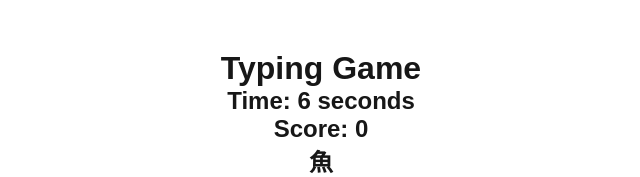
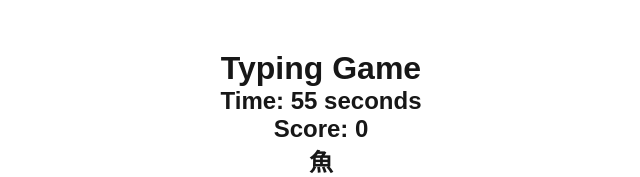
Before and after one commit to ryolingo/TOEIC-Typing-Game, a Next.js app: page /Game in a window 1280 px wide. Shown: the top 177 px of the page, without its empty margins (319-959 px from the left). Built offline with nearby package versions, Linux system fonts and the light colour scheme; no server answers.

Commit message:
ミスタイプの時の仕様変更

```diff
--- a/src/app/Game/page.tsx
+++ b/src/app/Game/page.tsx
@@ -12,18 +12,15 @@ const TypingGame = () => {
   const [word, setWord] = useState("");
   const searchParams = useSearchParams();
   const [meaning, setMeaning] = useState("");
-  const [userInput, setUserInput] = useState(""); // 修正：useInput -> userInput
+  const [userInput, setUserInput] = useState(""); // ユーザーの入力
   const [score, setScore] = useState(0); // スコア管理
   const [timer, setTimer] = useState(60); // タイマーを60秒に設定
   const level = searchParams.get("level") || "easy";
   const [mistyped, setMistyped] = useState(false);
-  const [gameOver, setgameOver] = useState(false);
+  const [gameOver, setGameOver] = useState(false);
   const router = useRouter();
-  // フォーカス管理用のref
   const inputRef = useRef<HTMLInputElement>(null);
-  const [incorrectWords, setIncorrectWords] = useState<
-    { word: string; meaning: string }[]
-  >([]);
+  const scoreRef = useRef(score);
 
   const getLevelWords = () => {
     return wordsList[level as keyof typeof wordsList] || wordsList.easy;
@@ -37,36 +34,36 @@ const TypingGame = () => {
     setWord(randomWord.word);
     setMeaning(randomWord.meaning);
     setUserInput(""); // 新しい単語が出たら入力をクリア
+    setMistyped(false); // ミスタイプフラグをリセット
   };
 
-  //間違えた単語の関数
+  // 間違えた単語を保存する関数
   const saveIncorrectWord = async (
     word: string,
-    meaning: string,
-    score: number,
-    gameId: string
+    gameId: string,
+    score: number
   ) => {
     try {
-      const docRef = await addDoc(collection(db, "incorrectWords"), {
+      await addDoc(collection(db, "incorrectWords"), {
         word,
-        meaning,
-        score, // スコアも追加して保存
         timestamp: new Date(),
+        score,
         gameId,
       });
-      console.log("Document written with ID: ", gameId);
     } catch (e) {
       console.error("Error adding document: ", e);
     }
   };
+
   const handleInputChange = (e: React.ChangeEvent<HTMLInputElement>) => {
     const { value } = e.target;
     setUserInput(value);
 
     if (!mistyped && value !== word.slice(0, value.length)) {
       setMistyped(true);
-      saveIncorrectWord(word, meaning, score, gameId);
+      saveIncorrectWord(word, gameId, score);
     }
+
     if (value === word) {
       setScore((prevScore) => prevScore + 1);
       setRandomWord();
@@ -88,7 +85,6 @@ const TypingGame = () => {
       );
     });
   };
-  const scoreRef = useRef(score);
 
   useEffect(() => {
     setRandomWord();
@@ -100,24 +96,22 @@ const TypingGame = () => {
       setTimer((prev) => {
         if (prev <= 1) {
           clearInterval(interval); // タイマーを停止
-          setgameOver(true);
-          alert("Finish!");
-          router.push(
-            `/Result?score=${scoreRef.current}&gameId=${gameId}&level=${level}`
-          ); // 結果ページに遷移
+          setGameOver(true);
+          return prev;
         }
         return prev - 1;
       });
-    }, 100); // タイマーを1秒に設定
+    }, 1000); // タイマーを1秒に設定
 
-    // useEffectのクリーンアップ関数
     return () => clearInterval(interval);
   }, []);
 
-  // scoreが更新されるたびにscoreRef.currentも更新
+  // タイマーが0になった時にページ遷移
   useEffect(() => {
-    scoreRef.current = score;
-  }, [score]);
+    if (gameOver) {
+      router.push(`/Result?score=${score}&gameId=${gameId}&level=${level}`);
+    }
+  }, [gameOver, router, scoreRef, gameId, level]);
 
   return (
     <div style={{ textAlign: "center", marginTop: "50px" }}>
@@ -134,9 +128,10 @@ const TypingGame = () => {
         value={userInput}
         onChange={handleInputChange}
         style={{ fontSize: "24px", padding: "10px", width: "300px" }}
-        disabled={timer === 0} // タイマーが0なら入力を無効化
+        disabled={timer === 0}
       />
     </div>
   );
 };
+
 export default TypingGame;
```
